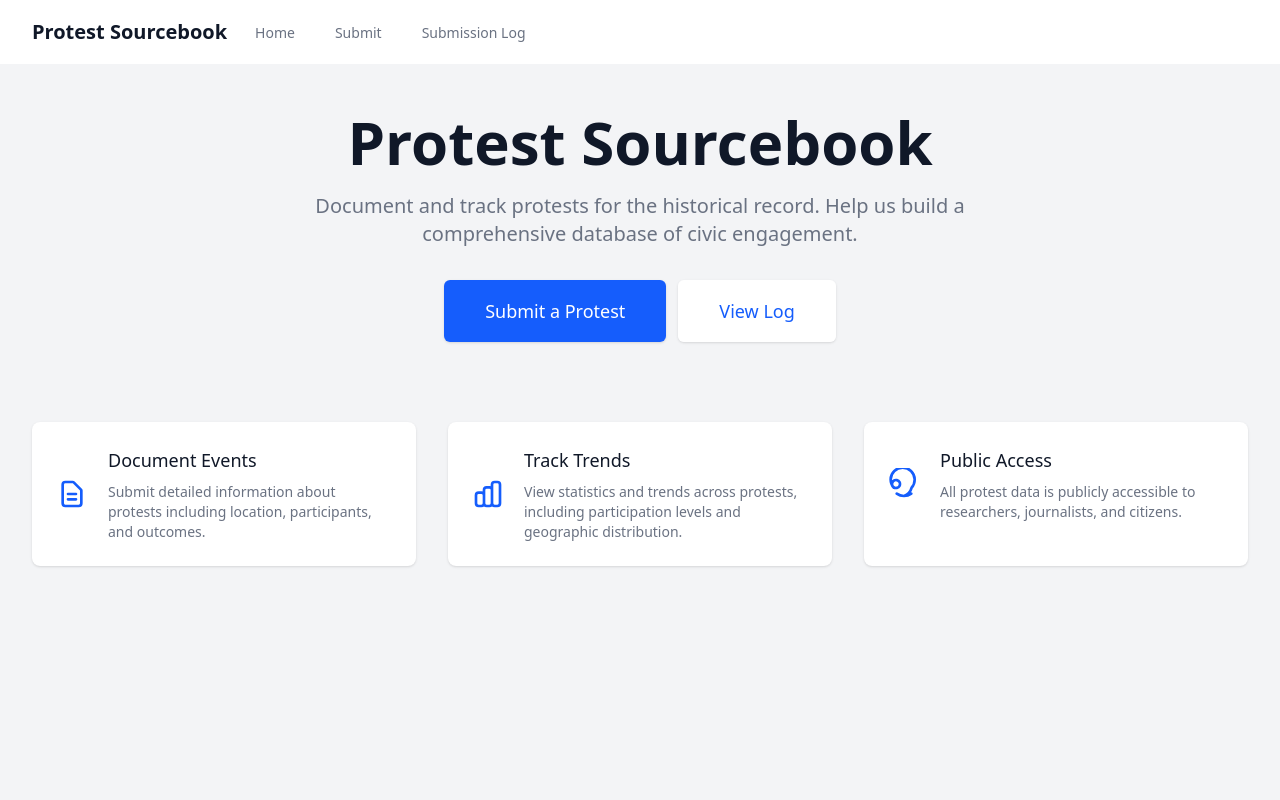
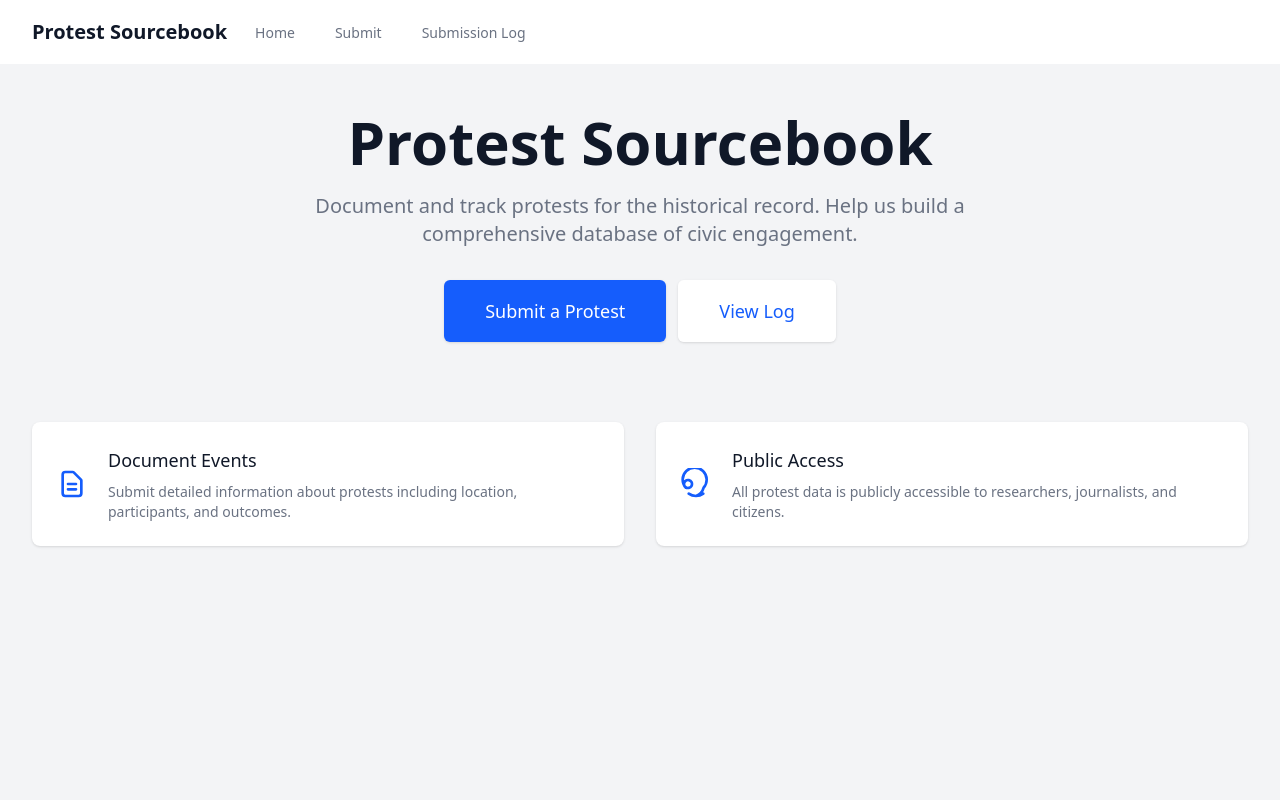
Before and after one commit to gtrev500/protest, a SvelteKit app in the folder webapp/: page / in a window 1280 px wide. Shown: the top 800 px of the page. Built offline with nearby package versions, Linux system fonts and the light colour scheme.

Commit message:
style(homepage): remove 'track trends' tile

```diff
--- a/webapp/src/routes/+page.svelte
+++ b/webapp/src/routes/+page.svelte
@@ -52,17 +52,11 @@
 
 		<!-- Features -->
 		<div class="mt-20">
-			<div class="grid grid-cols-1 gap-8 md:grid-cols-3">
+			<div class="grid grid-cols-1 gap-8 md:grid-cols-2">
 				{@render featureCard(
 					'M9 12h6m-6 4h6m2 5H7a2 2 0 01-2-2V5a2 2 0 012-2h5.586a1 1 0 01.707.293l5.414 5.414a1 1 0 01.293.707V19a2 2 0 01-2 2z',
 					'Document Events',
 					'Submit detailed information about protests including location, participants, and outcomes.'
-				)}
-
-				{@render featureCard(
-					'M9 19v-6a2 2 0 00-2-2H5a2 2 0 00-2 2v6a2 2 0 002 2h2a2 2 0 002-2zm0 0V9a2 2 0 012-2h2a2 2 0 012 2v10m-6 0a2 2 0 002 2h2a2 2 0 002-2m0 0V5a2 2 0 012-2h2a2 2 0 012 2v14a2 2 0 01-2 2h-2a2 2 0 01-2-2z',
-					'Track Trends',
-					'View statistics and trends across protests, including participation levels and geographic distribution.'
 				)}
 
 				{@render featureCard(
```
